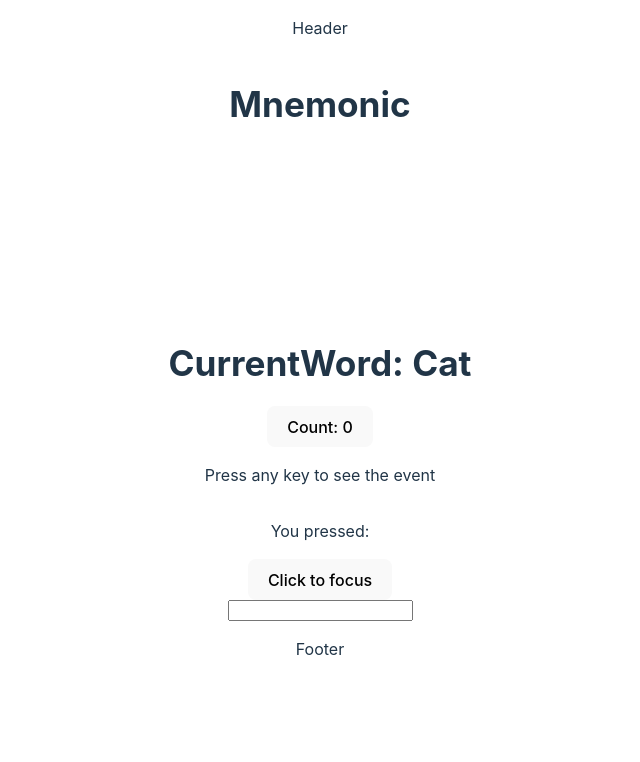
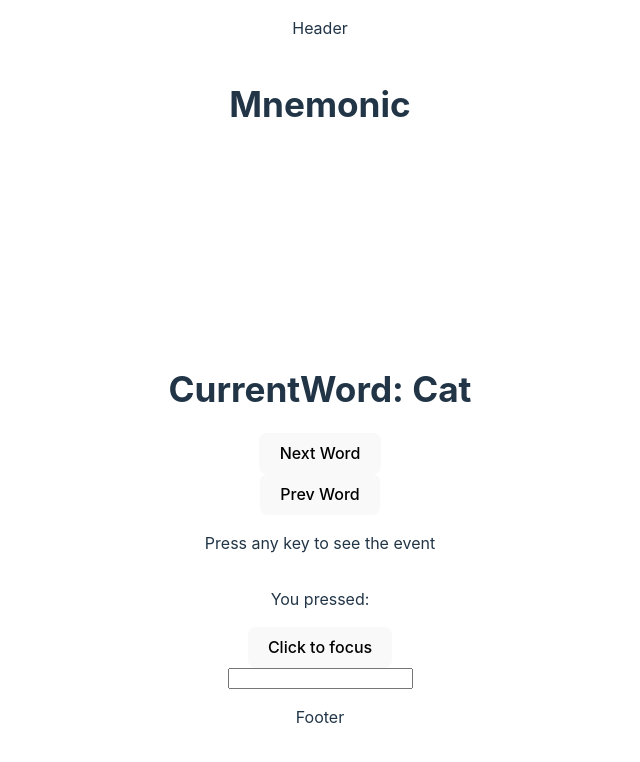
Before and after one commit to FrAnCis0x0/major-system, a React (Vite) app: page / in a window 1280 px wide. Shown: the top 762 px of the page, without its empty margins (320-960 px from the left). Built offline with nearby package versions, Linux system fonts and the light colour scheme.

Commit message:
working word navigation

```diff
--- a/src/App.tsx
+++ b/src/App.tsx
@@ -1,33 +1,56 @@
-import { useState, useEffect, useReducer } from 'react'
+import { useEffect, useReducer } from 'react'
 import Button from "./components/Button"
 import KeyboardListener from './components/KeyboardListener';
 import { Display } from './components/Display';
 import { Mnemonic } from './model/Mnemonic';
 import { listType } from './types/mnemonicType';
 
-
+interface AppState {
+  currentList: listType[];
+  answerList: listType[];
+  currentWord: listType;
+}
 
 const initialState = {
   currentList: [],
   answerList: [],
-  currentWord: {id: "", word: "", anwser: "", index: 0}
+  currentWord: {}
 }
 
 const ACTION = {
   SET_CURRENT_LIST: 'SET_CURRENT_LIST',
   SET_ANSWER_LIST: 'SET_ANSWER_LIST',
-  SET_CURRENT_WORD: 'SET_CURRENT_WORD'
+  SET_CURRENT_WORD: 'SET_CURRENT_WORD',
+  CHANGE_ANSWER: 'CHANGE_ANSWER',
+  GOTO_NEXT_WORD: 'GOTO_NEXT_WORD',
+  GOTO_PREV_WORD: 'GOTO_PREV_WORD'
 
 }
 
-function reducer(state: any, action: any) {
+function reducer(state: AppState, action: any) {
   switch (action.type) {
     case ACTION.SET_CURRENT_LIST:
       return { ...state, currentList: action.payload }
+
     case ACTION.SET_ANSWER_LIST:
       return { ...state, answerList: action.payload }
+
     case ACTION.SET_CURRENT_WORD:
       return { ...state, currentWord: action.payload }
+
+    case ACTION.GOTO_NEXT_WORD:
+      const nextIndex = state.currentWord.index + 1;
+      const nextWordIndex = nextIndex >= state.currentList.length ? state.currentList.length-1 : nextIndex;
+      return { ...state, currentWord: state.currentList[nextWordIndex] };
+
+    case ACTION.GOTO_PREV_WORD:
+      const prevIndex = state.currentWord.index - 1;
+      const prevWordIndex = prevIndex <= 0 ? 0 : prevIndex;
+      return { ...state, currentWord: state.currentList[prevWordIndex] };
+
+    case ACTION.CHANGE_ANSWER:
+      return { ...state, answerList: state.answerList.map((item: listType) => (item.id === state.currentWord.id)? {...item, answer: action.payload}: item) }
+
     default:
       return state
   }
@@ -40,16 +63,36 @@ function App() {
   //create reducer to handle state
   const [state, dispatch] = useReducer(reducer, initialState);
 
+
   useEffect(() => {
     // Set current list to the word list
     const tempList = mnemonic.getWordList();
     dispatch({type: ACTION.SET_CURRENT_LIST, payload: tempList});
-    dispatch({type: ACTION.SET_ANSWER_LIST, payload: tempList.map((item: listType) => ({...item, answer: ""}))});
+    const initialAnswerList = tempList.map((item: listType) => ({
+      ...item,
+      answer: ""
+    }));
+    dispatch({ type: ACTION.SET_ANSWER_LIST, payload: initialAnswerList });
     // Set current word to the first word in the list
     dispatch({type: ACTION.SET_CURRENT_WORD, payload: tempList[0]});
+    //`${state.currentWord.answer}` is returning undefined
+    //how can I fix it
+
   }, []);
 
 
+
+
+  const gotoNextWord = () => {
+    dispatch({type: ACTION.GOTO_NEXT_WORD});
+  }
+  const gotoPrevWord = () => {
+    dispatch({type: ACTION.GOTO_PREV_WORD});
+    // dispatch({type: ACTION.CHANGE_ANSWER, payload: "prev"});
+  }
+  useEffect(() =>{
+    dispatch({type: ACTION.CHANGE_ANSWER, payload: state.currentWord.answer});
+  },[state.currentWord]);
 
   return (
       //change app bg color to slate-400
@@ -65,7 +108,8 @@ function App() {
       <main>
         <Display itemList={state.currentList} answerList={state.answerList}/>
         <h1>CurrentWord: {state.currentWord.word}</h1>
-        <Button OnBtnClick={() => {dispatch( {type: ACTION.SET_CURRENT_WORD, payload: state.currentList[1]})}} count={0}/>
+        <Button OnBtnClick={gotoNextWord} name="Next Word"/>
+        <Button OnBtnClick={gotoPrevWord} name="Prev Word"/>
         <KeyboardListener />
       </main>
       <footer>
--- a/src/components/Button.tsx
+++ b/src/components/Button.tsx
@@ -1,13 +1,13 @@
 type ButtonProps = {
     OnBtnClick: () => void;
-    count: number;
+    name: string;
 };
 
 
 
-const Button = ({OnBtnClick , count}: ButtonProps) =>{
+const Button = ({OnBtnClick , name}: ButtonProps) =>{
     return (
-        <button className='button' onClick={OnBtnClick}>Count: {count}</button>
+        <button className='button' onClick={OnBtnClick}>{name}</button>
     );
 }
 
--- a/src/model/Mnemonic.ts
+++ b/src/model/Mnemonic.ts
@@ -153,16 +153,21 @@ export class Mnemonic {
         let myNumberList = this.getNumberList();
         let tempwordList: listType[] = [];
 
-        //convert numbers to words
-        myNumberList.forEach((element) => {
+        for (let index = 0; index < myNumberList.length; index++) {
+            const element = myNumberList[index];
             let word = this.getWord(this.getProperNumber(element));
-            if(word != undefined){
-                //generate unique id
-                let id = uuidv4();
-                //add word to list
-                tempwordList.push({id, answer: element, word, index: myNumberList.indexOf(element)});
+            if (word !== undefined) {
+              let id = uuidv4();
+              tempwordList.push({
+                id,
+                answer: element,
+                word,
+                index: index,
+                isCorrect: false,
+              });
             }
-        });
+          }
+
         return tempwordList;
     }
 
--- a/src/types/mnemonicType.ts
+++ b/src/types/mnemonicType.ts
@@ -3,4 +3,5 @@
     answer: string;
     word: string;
     index: number;
+    isCorrect: boolean;
 }
```
